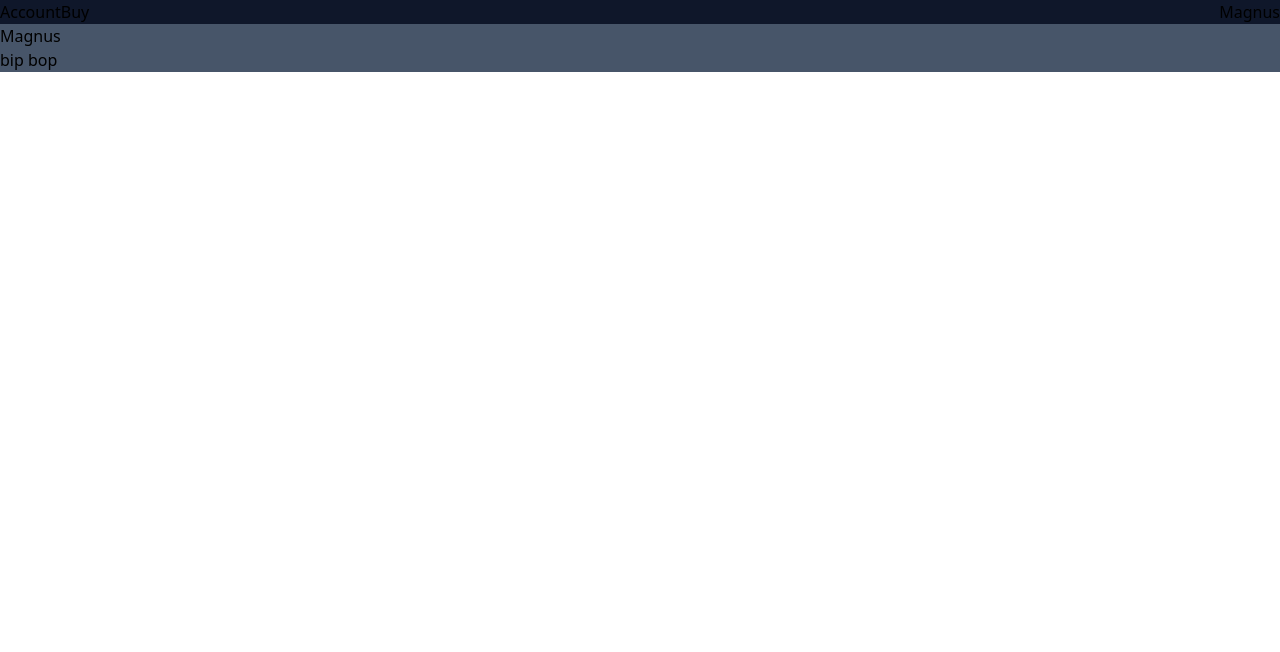
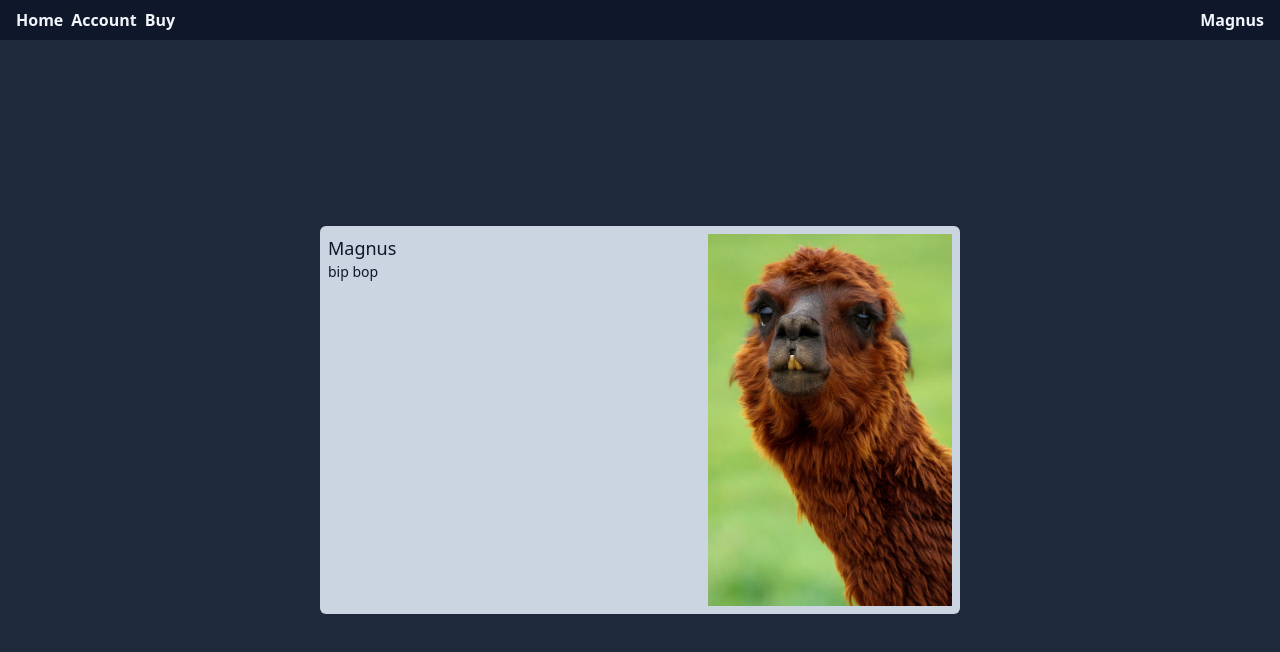
Before and after one commit to victorkock/better-saxo-app, a React (Create React App) app in the folder frontend/: page /user in a window 1280 px wide. Shown: the top 652 px of the page. Built offline with nearby package versions, Linux system fonts and the light colour scheme.

Commit message:
Added your profile picture

```diff
--- a/frontend/src/App.tsx
+++ b/frontend/src/App.tsx
@@ -5,12 +5,12 @@ import Header from './components/navigation/Header';
 
 const App = () => {
   return (
-    <>
+    <div className='w-full h-full	text-slate-100'>
       <Header />
-      <div className='flex bg-slate-600'>
+      <div className='w-full h-full bg-slate-800 flex flex-col justify-center items-center'>
         <Outlet />
       </div>
-    </>
+    </div>
   );
 }
 
--- /dev/null
+++ b/frontend/src/assets/images.d.ts
@@ -0,0 +1,3 @@
+declare module '*.jpg';
+declare module '*.jpeg';
+declare module '*.png';
--- a/frontend/src/components/navigation/Header.tsx
+++ b/frontend/src/components/navigation/Header.tsx
@@ -12,13 +12,14 @@ const Header = (props: any) => {
 	}, []);
 
     return (
-        <div className="header bg-slate-900 flex justify-between">
-            <div className="basis-3/4 flex justify-start">
-                <Link to='/account'>Account</Link>
-                <Link to='/buy'>Buy</Link>
+        <div className="header w-full bg-slate-900 flex justify-between px-3 font-semibold">
+            <div className="basis-3/4 flex justify-start items-center">
+                <Link to='/' className="m-1 hover:underline">Home</Link>
+                <Link to='/account' className="m-1 hover:underline">Account</Link>
+                <Link to='/buy' className="m-1 hover:underline">Buy</Link>
             </div>
-            <div className="basis-1/4 flex justify-end">
-                <Link to='/user'>{props.user.name}</Link>
+            <div className="basis-1/4 flex justify-end items-center">
+                <Link to='/user' className="m-1 hover:underline">{props.user.name}</Link>
             </div>
         </div>
     );
--- a/frontend/src/components/user/User.tsx
+++ b/frontend/src/components/user/User.tsx
@@ -1,12 +1,16 @@
 import React from "react";
 import { connect } from "react-redux";
+import image from '../../assets/image.png'
 
 const User = (props: any) => {
 
     return (
-        <div>
-            <h1>{props.user.name}</h1>
-            <p>{props.user.id}</p>
+        <div className="w-1/2 p-2 bg-slate-300 text-slate-900 rounded-md flex justify-between">
+            <div className="w-1/4 flex flex-col">
+                <h1 className="text-lg">{props.user.name}</h1>
+                <h2 className="text-sm">{props.user.id}</h2>
+            </div>
+            <img src={image} alt="Logo" />
         </div>
     );
 }
--- a/frontend/src/index.css
+++ b/frontend/src/index.css
@@ -1,3 +1,12 @@
 @tailwind base;
 @tailwind components;
 @tailwind utilities;
+
+#root {
+    width: 100%;
+    height: 95vh;
+}
+
+.header {
+    height: 5vh;
+}
--- a/frontend/tsconfig.json
+++ b/frontend/tsconfig.json
@@ -18,7 +18,8 @@
       "resolveJsonModule": true,
       "isolatedModules": true,
       "noEmit": true,
-      "jsx": "react-jsx"
+      "jsx": "react-jsx",
+      "typeRoots" : ["node_modules/@types", "src/assets/images.d.ts"]
     },
     "include": [
       "src"
```
Also changed, not shown: frontend/src/assets/image.png (added).
